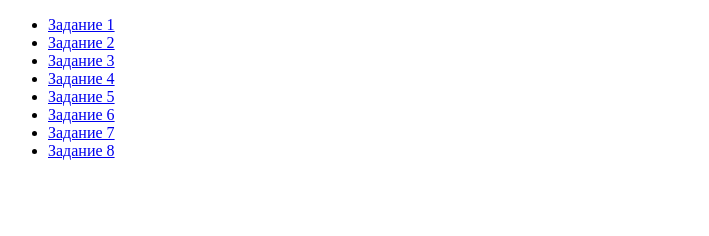
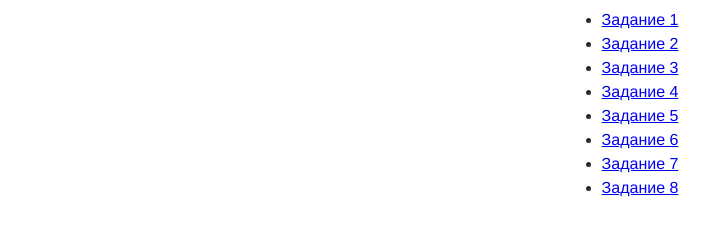
Before and after one commit to f957-cua/goit-js-hw-07, a plain HTML site: page index.html in a window 1280 px wide. Shown: the whole page, without its empty margins (0-709 px from the left). Drawn offline with Linux system fonts and the light colour scheme; the site is published under a folder, as on GitHub Pages, so addresses that start at the root find nothing.

Commit message:
corrected
./

```diff
--- a/index.html
+++ b/index.html
@@ -5,33 +5,33 @@
     <meta http-equiv="X-UA-Compatible" content="IE=edge">
     <meta name="viewport" content="width=device-width, initial-scale=1.0">
     <title>goit-js-hw-07</title>
-    <link rel="stylesheet" href="/css/styles.css" />
+    <link rel="stylesheet" href="./css/styles.css" />
 </head>
 <body>
     <ul>
         <li>
-            <a href="/task-01.html">Задание 1</a>
+            <a href="./task-01.html">Задание 1</a>
         </li>
         <li>
-            <a href="/task-02.html">Задание 2</a>
+            <a href="./task-02.html">Задание 2</a>
         </li>
         <li>
-            <a href="/task-03.html">Задание 3</a>
+            <a href="./task-03.html">Задание 3</a>
         </li>
         <li>
-            <a href="/task-04.html">Задание 4</a>
+            <a href="./task-04.html">Задание 4</a>
         </li>
         <li>
-            <a href="/task-05.html">Задание 5</a>
+            <a href="./task-05.html">Задание 5</a>
         </li>
         <li>
-            <a href="/task-06.html">Задание 6</a>
+            <a href="./task-06.html">Задание 6</a>
         </li>
         <li>
-            <a href="/task-07.html">Задание 7</a>
+            <a href="./task-07.html">Задание 7</a>
         </li>
         <li>
-            <a href="/task-08.html">Задание 8</a>
+            <a href="./task-08.html">Задание 8</a>
         </li>
     </ul>
 </body>
```
